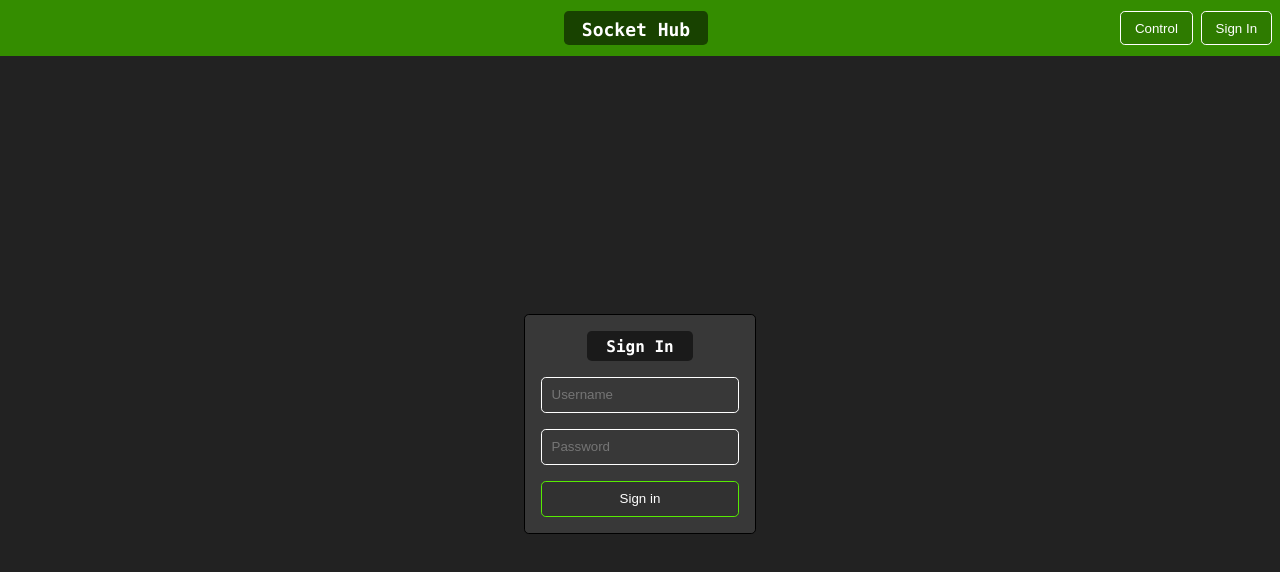
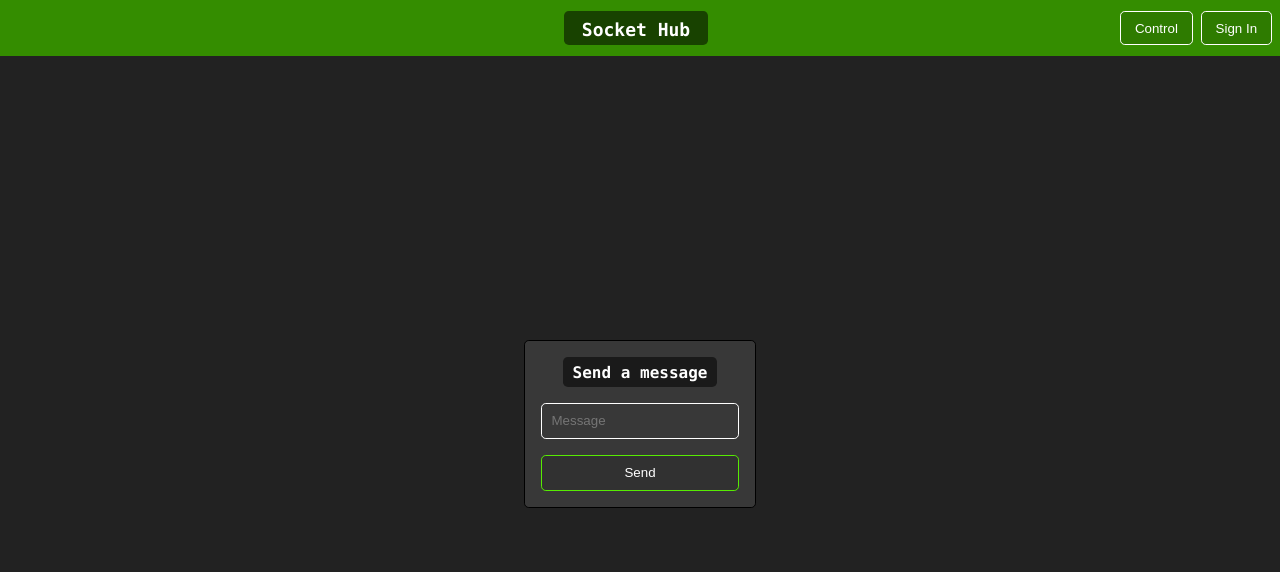
Before and after one commit to vyldr/socket-connector, a React (Create React App) app in the folder frontend/: page / in a window 1280 px wide. Shown: the top 572 px of the page. Built offline with nearby package versions, Linux system fonts and the light colour scheme.

Commit message:
Added control page

```diff
--- a/frontend/src/components/App/App.js
+++ b/frontend/src/components/App/App.js
@@ -3,12 +3,14 @@ import './App.css';
 
 import TopBar from '../TopBar/TopBar';
 import SignInPage from '../SignInPage/SignInPage';
+import ControlPage from '../ControlPage/ControlPage';
 
 function App() {
 	return (
 		<div className="App">
 			<TopBar />
-			<SignInPage />
+			{/* <SignInPage /> */}
+			<ControlPage />
 		</div>
 	);
 }
--- /dev/null
+++ b/frontend/src/components/ControlPage/ControlPage.css
@@ -0,0 +1,67 @@
+.ControlPage {
+    display: flex;
+    justify-content: center;
+    align-items: center;
+    height: 100%;
+    min-height: 16rem;
+}
+
+.ControlForm {
+    margin: 1rem;
+    margin-top: 4rem;
+    border: 1px solid #000;
+    border-radius: 0.3rem;
+    padding: 1rem;
+    color: #fff;
+    background-color: #383838;
+}
+
+.formTitle {
+    margin: auto;
+    text-align: center;
+    font-weight: bold;
+    background-color: #00000088;
+    width: 9rem;
+    padding: 0.3rem;
+    border-radius: 0.3rem;
+}
+
+.ControlPage input {
+    color: #fff;
+    background-color: #00000000;
+    border: 1px solid #fff;
+    border-radius: 0.3rem;
+    padding: 0.6rem;
+    margin-top: 1rem;
+    outline: none;
+    transition-duration: 0.15s;
+    caret-color: #57eb02;
+}
+
+.ControlPage input:hover {
+    background-color: #00000022;
+}
+
+.ControlPage input:focus {
+    border-color: #57eb02;
+    background-color: #00000044;
+}
+
+.MessageButton {
+    width: 100%;
+    margin-top: 1rem;
+    background-color: #00000022;
+    border: 1px solid #57eb02;
+    border-radius: 0.3rem;
+    padding: 0.6rem;
+    color: #fff;
+    transition-duration: 0.15s;
+}
+
+.MessageButton:focus {
+    background-color: #348d00;
+}
+
+.MessageButton:active {
+    background-color: #00000088;
+}
--- /dev/null
+++ b/frontend/src/components/ControlPage/ControlPage.js
@@ -0,0 +1,21 @@
+import React from 'react';
+import './ControlPage.css';
+
+class ControlPage extends React.Component {
+	render() {
+		return (
+			<div className='ControlPage'>
+				<div className='ControlForm'>
+					<div className='formTitle'>
+						<code>Send a message</code>
+					</div>
+					<input placeholder='Message'></input><br />
+					<button className='MessageButton'>Send</button>
+
+				</div>
+			</div>
+		);
+	}
+}
+
+export default ControlPage;
```
